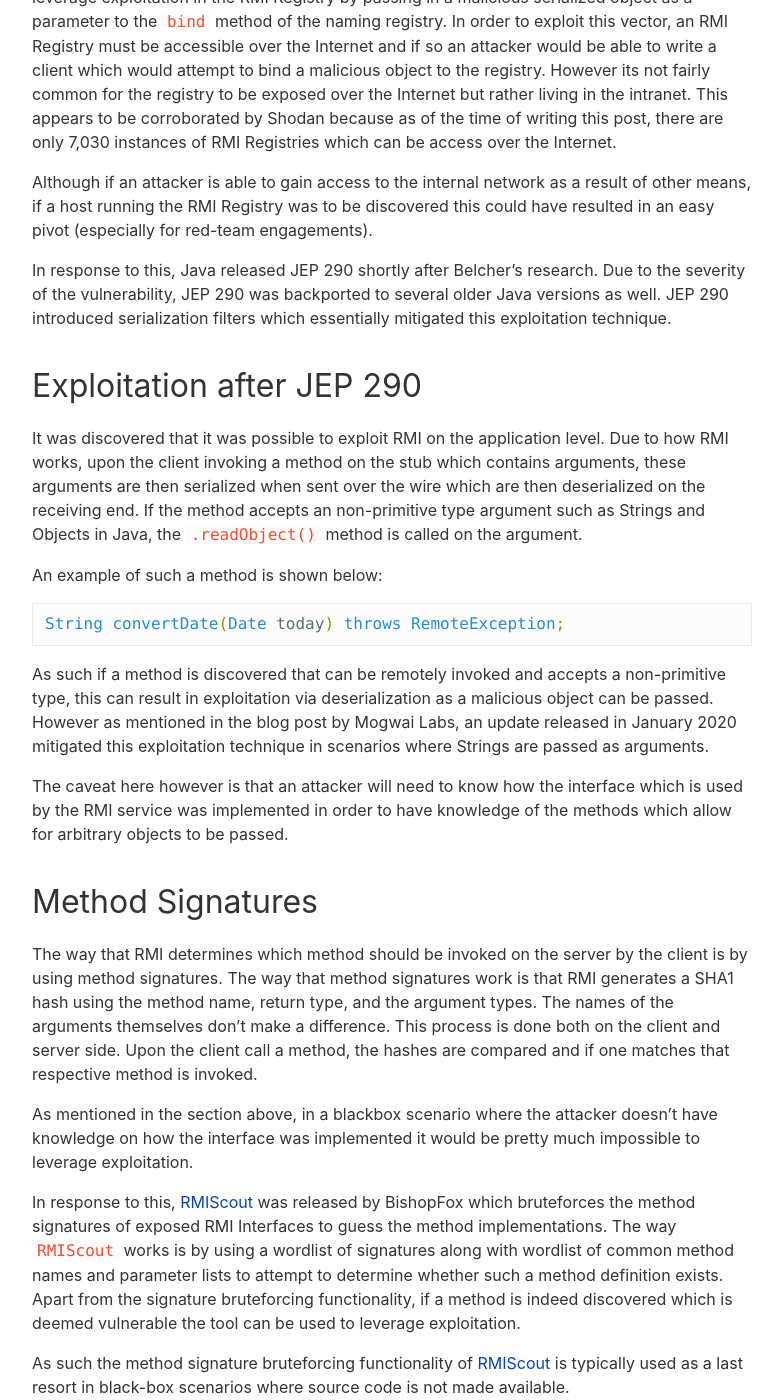
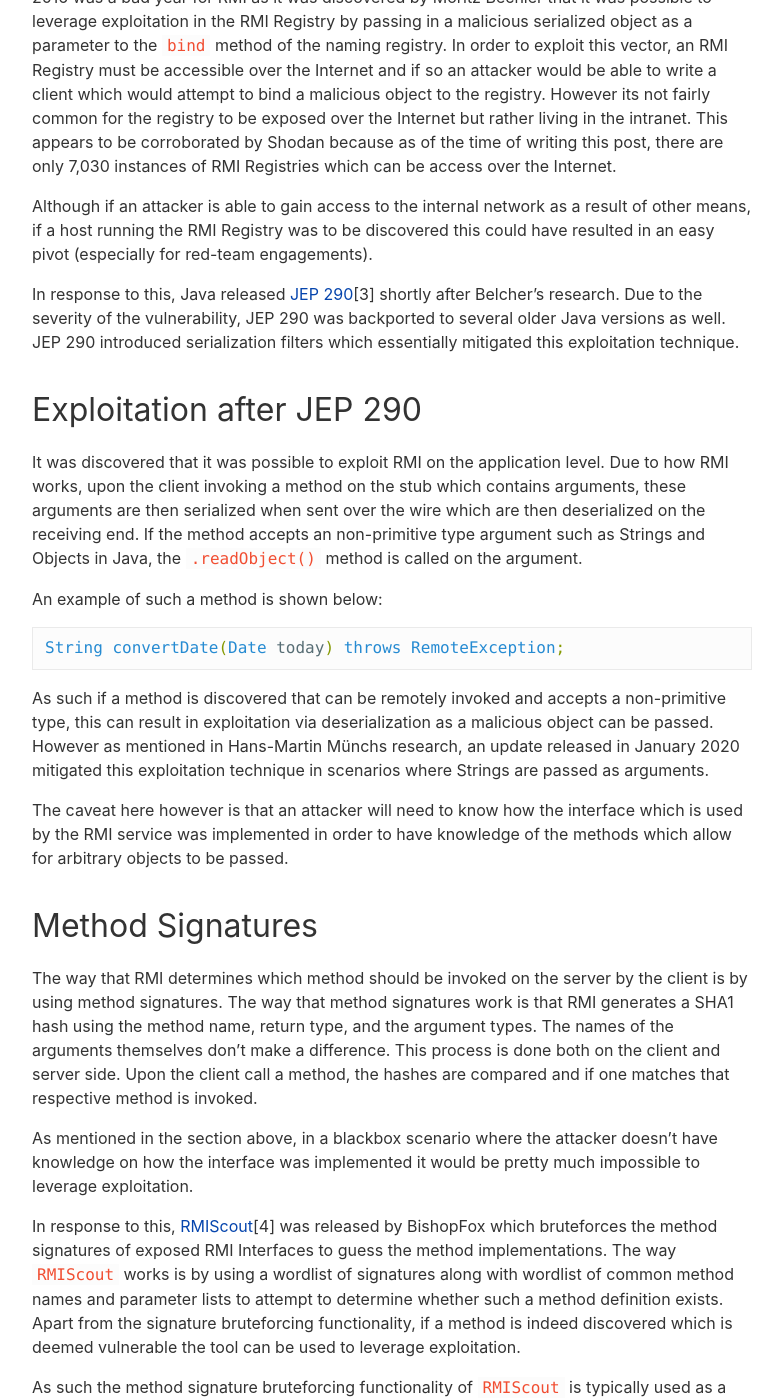
Before and after one commit to ingredous/ingredous.github.io, a Jekyll site: the page built from _posts/2021-07-13-tale-of-rmi-exploitation-2021.md, in a window 1280 px wide and 1400 px high, scrolled down 1746 px. Shown: the whole window, without its empty margins (8-791 px from the left). Built offline with Jekyll 4.4.1, drawn with Linux system fonts in a browser that asks for light colours; some of the changed text lies outside the part shown.

````diff
--- a/_posts/2021-07-13-tale-of-rmi-exploitation-2021.md
+++ b/_posts/2021-07-13-tale-of-rmi-exploitation-2021.md
@@ -9,7 +9,7 @@ comment: true
 ## Introduction
 The aim of this blog post is two-fold. The first goal is to provide a detailed walkthrough of how Remote Code Execution was achieved by Deserialization via RMI. While the second goal is to provide supporting evidence of how providing source code during an engagement will yield many more findings which wouldn't have been possible to find otherwise.
 
-During a recent engagement, a remote code execution vulnerability
+This blog post was made possible due to the fantastic research of Hans-Martin Münch in their blog post [Attacking Java RMI Services After JEP 290](https://mogwailabs.de/en/blog/2019/03/attacking-java-rmi-services-after-jep-290/).[1]
 
 ## RMI TL;DR
 As the basics of RMI's inner-workings and how it can be exploited has been extensively covered in the past, this section will provide a very quick high level overview for those who might be unfamiliar with the service. References will be provided at the end of the section to resources which cover this in far greater detail.
@@ -37,7 +37,7 @@ The following diagram provides a high level overview of the information describe
 
 Although if an attacker is able to gain access to the internal network as a result of other means, if a host running the RMI Registry was to be discovered this could have resulted in an easy pivot (especially for red-team engagements).
 
-In response to this, Java released JEP 290 shortly after Belcher's research. Due to the severity of the vulnerability, JEP 290 was backported to several older Java versions as well. JEP 290 introduced serialization filters which essentially mitigated this exploitation technique.
+In response to this, Java released [JEP 290](https://openjdk.java.net/jeps/290)[3] shortly after Belcher's research. Due to the severity of the vulnerability, JEP 290 was backported to several older Java versions as well. JEP 290 introduced serialization filters which essentially mitigated this exploitation technique.
 
 ## Exploitation after JEP 290
 It was discovered that it was possible to exploit RMI on the application level. Due to how RMI works, upon the client invoking a method on the stub which contains arguments, these arguments are then serialized when sent over the wire which are then deserialized on the receiving end. If the method accepts an non-primitive type argument such as Strings and Objects in Java, the `.readObject()` method is called on the argument.
@@ -48,7 +48,7 @@ An example of such a method is shown below:
 String convertDate(Date today) throws RemoteException;
 ```
 
-As such if a method is discovered that can be remotely invoked and accepts a non-primitive type, this can result in exploitation via deserialization as a malicious object can be passed.  However as mentioned in the blog post by Mogwai Labs, an update released in January 2020 mitigated this exploitation technique in scenarios where Strings are passed as arguments.
+As such if a method is discovered that can be remotely invoked and accepts a non-primitive type, this can result in exploitation via deserialization as a malicious object can be passed.  However as mentioned in Hans-Martin Münchs research, an update released in January 2020 mitigated this exploitation technique in scenarios where Strings are passed as arguments.
 
 The caveat here however is that an attacker will need to know how the interface which is used by the RMI service was implemented in order to have knowledge of the methods which allow for arbitrary objects to be passed.
 
@@ -57,9 +57,9 @@ The way that RMI determines which method should be invoked on the server by the
 
 As mentioned in the section above, in a blackbox scenario where the attacker doesn't have knowledge on how the interface was implemented it would be pretty much impossible to leverage exploitation.
 
-In response to this, [RMIScout](https://github.com/BishopFox/rmiscout) was released by BishopFox which bruteforces the method signatures of exposed RMI Interfaces to guess the method implementations. The way `RMIScout` works is by using a wordlist of signatures along with wordlist of common method names and parameter lists to attempt to determine whether such a method definition exists. Apart from the signature bruteforcing functionality, if a method is indeed discovered which is deemed vulnerable the tool can be used to leverage exploitation.
+In response to this, [RMIScout](https://github.com/BishopFox/rmiscout)[4] was released by BishopFox which bruteforces the method signatures of exposed RMI Interfaces to guess the method implementations. The way `RMIScout` works is by using a wordlist of signatures along with wordlist of common method names and parameter lists to attempt to determine whether such a method definition exists. Apart from the signature bruteforcing functionality, if a method is indeed discovered which is deemed vulnerable the tool can be used to leverage exploitation.
 
-As such the method signature bruteforcing functionality of [RMIScout](https://github.com/BishopFox/rmiscout) is typically used as a last resort in black-box scenarios where source code is not made available.
+As such the method signature bruteforcing functionality of `RMIScout` is typically used as a last resort in black-box scenarios where source code is not made available.
 
 ## Exploitation Discovery
 During a recent pentest engagement, it was discovered that there was a method which accepts an arbitary object as an argument. However the finding was only made possible due to the developers providing the source code. Without the source code, this would have been impossible to discover due to how the developers implemented RMI in this context.
@@ -489,7 +489,7 @@ To quickly explain the behavior of the script:
 
 - If the value is indeed equal to 1337, then the malicious object is generated on Lines 18 & Lines 19.
 
-- Line 21 swaps the third argument (since array indexes start 0) aka the Date object with the malicious object.
+- Line 21 swaps the third argument (since array indexes start 0) aka the `Date` object with the malicious object.
 
 In order to allow `YouDebug` to hook into the RMI Client, the RMI Client will need to be started with remote debugging support. This can be achieved by passing the following value as a VM option:
 
@@ -551,3 +551,13 @@ As deserialization is indeed possible, the next steps for an attacker would to b
 [todo]
 
 ## Conclusion
+
+## References
+
+[1] https://mogwailabs.de/en/blog/2019/03/attacking-java-rmi-services-after-jep-290
+[2] https://docs.oracle.com/javase/7/docs/api/java/rmi/Remote.html
+[3] https://openjdk.java.net/jeps/290
+[4] https://github.com/BishopFox/rmiscout
+[5] https://github.com/frohoff/ysoserial
+[6] https://github.com/NickstaDB/BaRMIe
+[7] https://youdebug.kohsuke.org
````
Also changed, not shown: other parts of _posts/2021-07-13-tale-of-rmi-exploitation-2021.md (+5 -5 lines).
